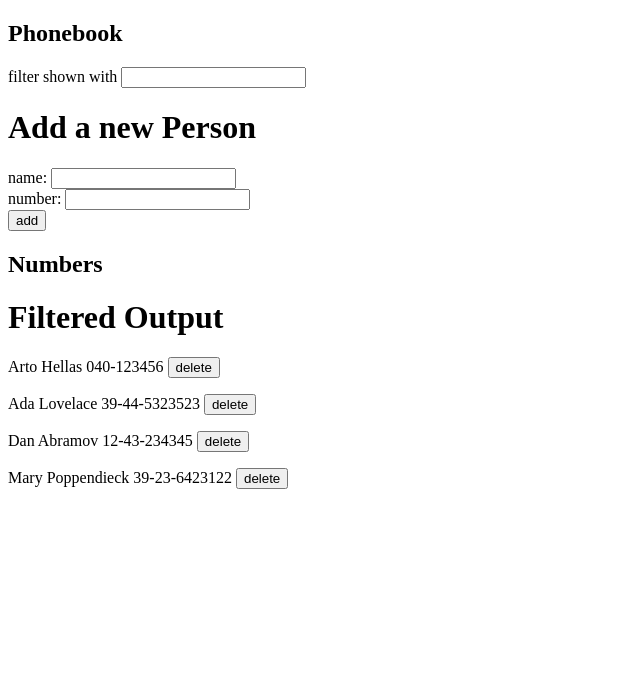
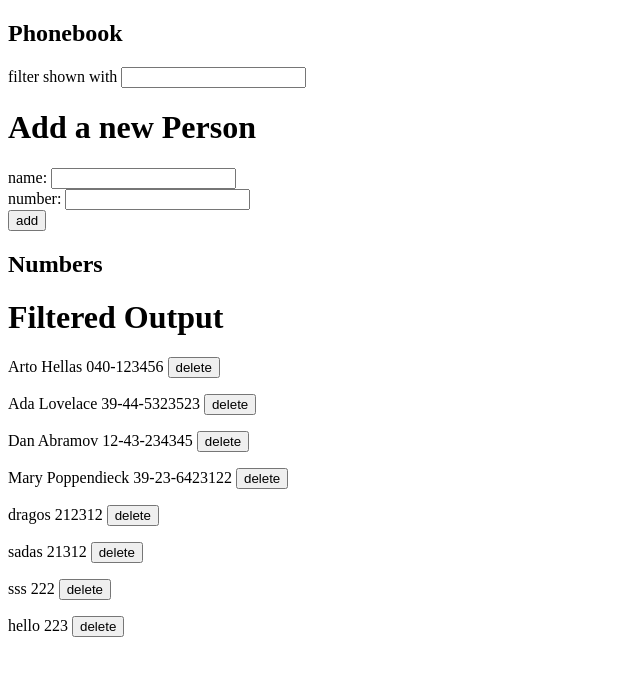
Before and after one commit to dmarcu1804/fullstackcourse, a React (Vite) app in the folder Part2/phonebook/: page / in a window 1280 px wide. Shown: the top 676 px of the page, without its empty margins (0-640 px from the left). Built offline with nearby package versions, Linux system fonts and the light colour scheme; data requests are answered from the project's data file.

Commit message:
completed exercise 2.15 - updating number of existing name

```diff
--- a/Part2/phonebook/db.json
+++ b/Part2/phonebook/db.json
@@ -19,6 +19,26 @@
       "name": "Mary Poppendieck",
       "number": "39-23-6423122",
       "id": "4"
+    },
+    {
+      "id": "28e1",
+      "name": "dragos",
+      "number": "212312"
+    },
+    {
+      "id": "2658",
+      "name": "sadas",
+      "number": "21312"
+    },
+    {
+      "id": "63ac",
+      "name": "sss",
+      "number": "222"
+    },
+    {
+      "id": "e91d",
+      "name": "hello",
+      "number": "223"
     }
   ]
 }
--- a/Part2/phonebook/src/App.jsx
+++ b/Part2/phonebook/src/App.jsx
@@ -30,6 +30,7 @@ const App = () => {
         setPersons(persons.filter(p => p.id !== id))
       })
   }
+
   const addPerson = (e) => {
     e.preventDefault();
 
@@ -38,16 +39,17 @@ const App = () => {
     );
 
     if (checkDuplicateName) {
-      alert(`${newName} is already added to phonebook`);
+      const person = persons.find(p => p.name === newName)
+      const changedPerson = {...person, number:newNumber}
+      const confirmUpdate = window.confirm(`${person.name} is already added to phonebook, replace phone number with new one??`)
+      if(!confirmUpdate) return;
+
+      personService
+      .updatePerson(person.id, changedPerson)
+      .then(returnedPerson => {
+        setPersons(persons.map(person => person.name === newName ? returnedPerson : person))
+      })
       setNewName("");
-      return;
-    }
-
-    const checkDuplicateNumber = persons.some(
-      (person) => person.number === newNumber
-    );
-    if (checkDuplicateNumber) {
-      alert(`${newNumber} is already added to phonebook`);
       setNewNumber("");
       return;
     }
@@ -102,17 +104,7 @@ const App = () => {
           {namesToShow.map(person => (
             <Filter key = {person.id} person={person} deletePerson={() => deletePersonOf(person.id)} />
           ))}
-          {/* <Filter filteredPersons={namesToShow} /> */}
         </div>
-
-
-        {/* <div>
-          <h1>Full Output</h1>
-          {persons.map(person =>
-            <FullOutput key = {person.id} person={person} deletePerson={() => deletePersonOf(person.id)}/>
-          )}
-        </div> */}
-        {/* <FullOutput persons={persons} deletePerson={() => deletePersonOf(persons.map(person => person.id))}/> */}
       </div>
     </div>
   );
--- a/Part2/phonebook/src/services/persons.js
+++ b/Part2/phonebook/src/services/persons.js
@@ -16,4 +16,9 @@ const deletePerson = (id) => {
     return request.then(response => response.data)
 }
 
-export default { getAll, create, deletePerson }
+const updatePerson = (id, newPerson) => {
+    const request = axios.put(`${baseUrl}/${id}`, newPerson)
+    return request.then(response => response.data)
+}
+
+export default { getAll, create, deletePerson, updatePerson }
```
